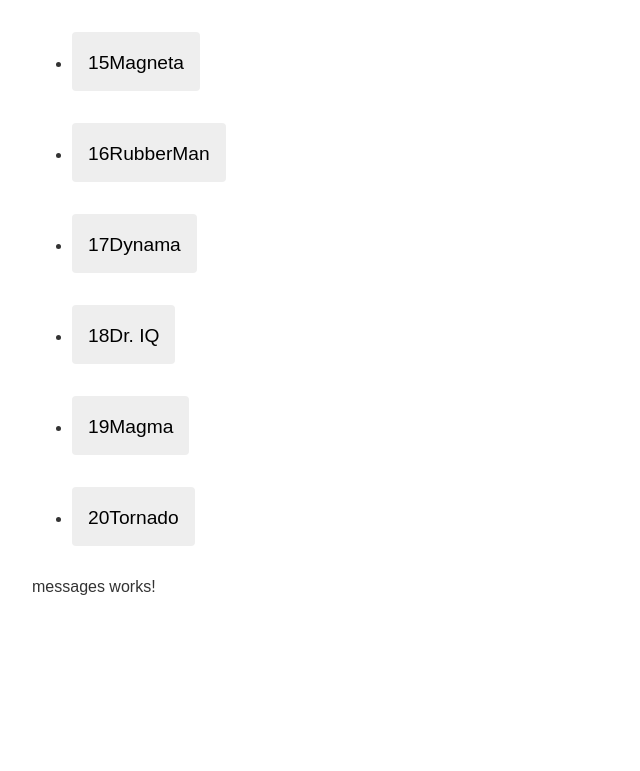
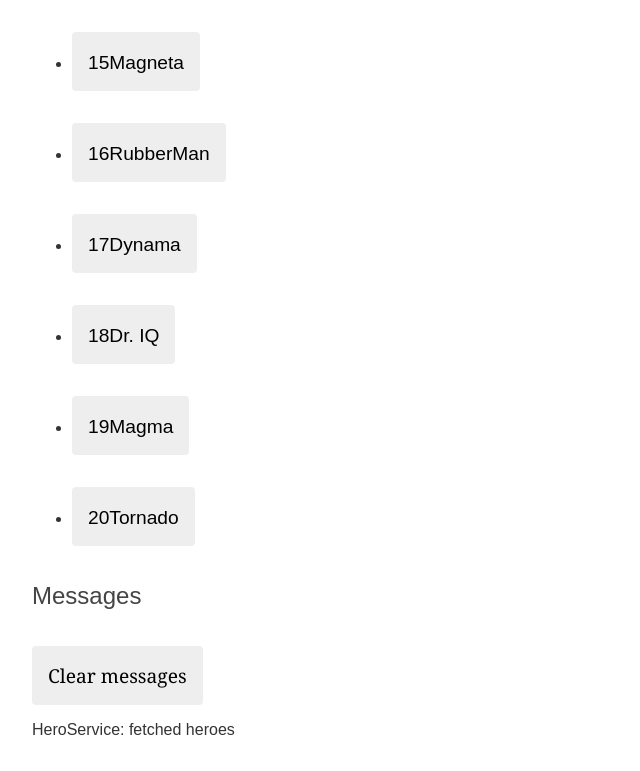
Before and after one commit to dom-inic/tour-of-heroes, an Angular app: page / in a window 1280 px wide. Shown: the part 361-1132 px from the top of the page, without its empty margins (0-640 px from the left). Before the commit the page ends 989 px from the top, so only its background shows below. Built offline with nearby package versions, Linux system fonts and the light colour scheme.

Commit message:
message service injection

```diff
--- a/src/app/hero.service.ts
+++ b/src/app/hero.service.ts
@@ -13,6 +13,7 @@ export class HeroService {
     this.messageService.add('HeroService: fetched heroes');
     return heroes;
   }
-
+  // service in service
+  // injecting message service into hero service
   constructor(private messageService: MessageService) { }
 }
--- a/src/app/heroes/heroes.component.ts
+++ b/src/app/heroes/heroes.component.ts
@@ -1,10 +1,11 @@
-import { Component } from '@angular/core';
+import { Component, OnInit } from '@angular/core';
 import { Hero } from '../hero';
 import { CommonModule } from '@angular/common';
 import { FormsModule } from '@angular/forms';
 import { HeroService } from '../hero.service';
 import { NgFor, NgIf, UpperCasePipe } from '@angular/common';
 import { HeroDetailComponent } from "../hero-detail/hero-detail.component";
+import { MessageService } from '../message.service';
 
 
 @Component({
@@ -14,11 +15,20 @@ import { HeroDetailComponent } from "../hero-detail/hero-detail.component";
     styleUrl: './heroes.component.css',
     imports: [CommonModule, FormsModule, NgFor, NgIf, UpperCasePipe, HeroDetailComponent]
 })
-export class HeroesComponent {
+export class HeroesComponent implements OnInit {
   heroes: Hero[] = [];
   selectedHero?: Hero;
+  // injecting heroservice by adding a private heroservice parameter to the HeroesComponent constructor
+  constructor(private heroService: HeroService, private messageService: MessageService) {}
+
+   // lifecycle hook. Angular calls the hook at an appropriate time after constructing a HeroesComponent instance
+  ngOnInit(): void {
+    this.getHeroes();
+  }
+
   onSelect(hero: Hero): void{
     this.selectedHero = hero;
+    this.messageService.add(`HeroesComponent: Selected hero id=${hero.id}`);
   }
 
   getHeroes(): void {
@@ -26,9 +36,5 @@ export class HeroesComponent {
         .subscribe(heroes => this.heroes = heroes);
   }
 
-  ngOnInit(): void {
-    this.getHeroes();
-  }
 
-  constructor(private heroService: HeroService) {}
 }
--- a/src/app/messages/messages.component.html
+++ b/src/app/messages/messages.component.html
@@ -1 +1,8 @@
-<p>messages works!</p>
+<div *ngIf="messageService.messages.length">
+
+  <h2>Messages</h2>
+  <button type="button" class="clear"
+          (click)="messageService.clear()">Clear messages</button>
+  <div *ngFor='let message of messageService.messages'> {{message}} </div>
+
+</div>
--- a/src/app/messages/messages.component.ts
+++ b/src/app/messages/messages.component.ts
@@ -1,12 +1,15 @@
 import { Component } from '@angular/core';
+import { NgFor, NgIf } from '@angular/common';
+import { MessageService } from '../message.service';
 
 @Component({
   selector: 'app-messages',
   standalone: true,
-  imports: [],
+  imports: [NgFor, NgIf],
   templateUrl: './messages.component.html',
   styleUrl: './messages.component.css'
 })
 export class MessagesComponent {
 
+    constructor(public messageService: MessageService){}
 }
```
